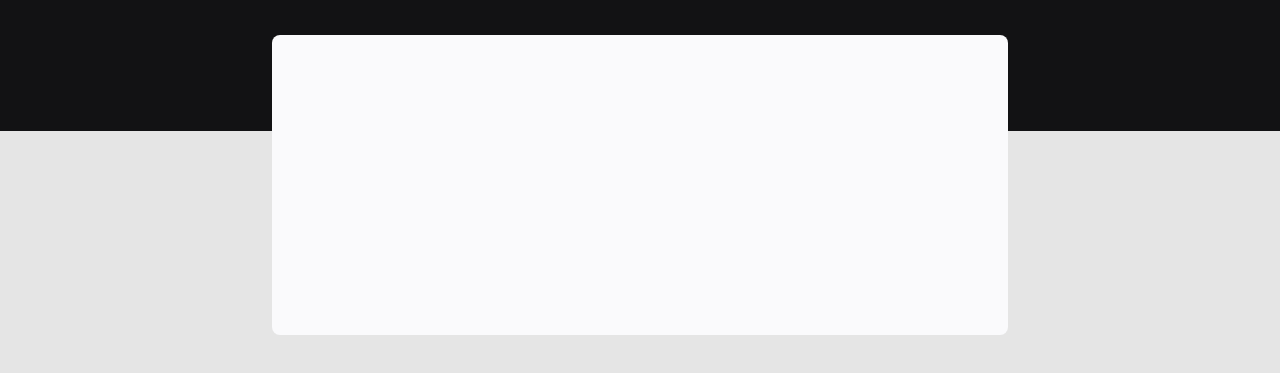
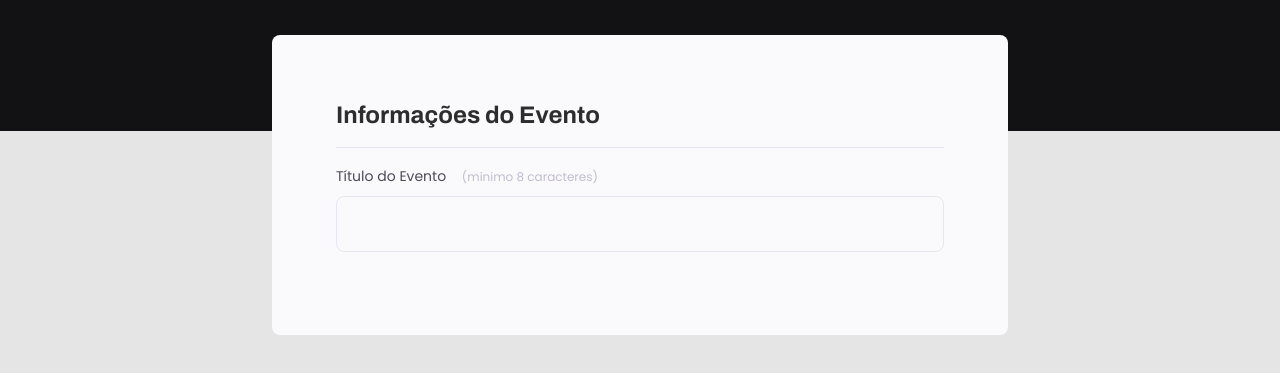
Before and after one commit to ciromarjr/Projeto03, a plain HTML site: page index.html in a window 1280 px wide. Shown: the part 237-610 px from the top of the page. Drawn offline with Linux system fonts and the light colour scheme.

Commit message:
Contraste Acessibilidade

```diff
--- a/index.html
+++ b/index.html
@@ -1,25 +1,36 @@
 <!DOCTYPE html>
 <html lang="pt-br">
   <head>
-  <link rel="preconnect" href="https://fonts.googleapis.com">
-  <link rel="preconnect" href="https://fonts.gstatic.com" crossorigin>
+    <link rel="preconnect" href="https://fonts.googleapis.com" />
+    <link rel="preconnect" href="https://fonts.gstatic.com" crossorigin />
 
-  <meta charset="UTF-8">
-  <meta name="viewport" content="width=device-width, initial-scale=1.0">
+    <meta charset="UTF-8" />
+    <meta name="viewport" content="width=device-width, initial-scale=1.0" />
     <title>Crie seu evento</title>
 
-  <link rel="stylesheet" href="style.css">
+    <link rel="stylesheet" href="style.css" />
 
-  <link href="https://fonts.googleapis.com/css2?family=Archivo:wght@600;700&family=Poppins&display=swap" rel="stylesheet">
+    <link
+      href="https://fonts.googleapis.com/css2?family=Archivo:wght@600;700&family=Poppins&display=swap"
+      rel="stylesheet"
+    />
   </head>
   <body>
     <div class="page">
       <header>
         <h1>Crie e compartilhe seu evento.</h1>
-      <p>O primeiro passo, é preencher esse
-        formulário de inscrição.</p>
+        <p>O primeiro passo, é preencher esse formulário de inscrição.</p>
       </header>
-    <form >
+      <form>
+        <fieldset>
+          <legend>Informações do Evento</legend>
+          <div class="input-wrapper">
+            <label for="event-title"
+              >Título do Evento <span> (minimo 8 caracteres) </span></label
+            >
+            <input type="text" id="event-title" />
+          </div>
+        </fieldset>
       </form>
     </div>
   </body>
--- a/style.css
+++ b/style.css
@@ -1,3 +1,12 @@
+* {
+  margin: 0;
+  padding: 0;
+  box-sizing: border-box;
+}
+body, input, button, select, textarea {
+  font-family: 'Poppins', sans-serif;
+}
+
 body {
   font-family: 'Poppins', sans-serif;
 
@@ -33,6 +42,8 @@ header h1 {
   font-size: 36px;
   line-height: 42px;
   color: white;
+
+  margin-bottom: 24px;
 }
 
 header p {
@@ -47,5 +58,53 @@ form {
   background: #FAFAFC;
   border-radius: 8px;
   min-height: 300px;
+padding: 64px;
+}
+
+fieldset {
+  border: 0;
 
 }
+fieldset legend{
+  font-family: 'Archivo', sans-serif;
+  font-weight: bold;
+  font-size: 24px;
+  line-height: 32px;
+  color: #2D2D2D;
+  margin-bottom: 16px;
+  width: 100%;
+  border-bottom: 1px solid #E6E6F0;
+  padding-bottom: 16px;
+}
+.input-wrapper {
+  display: flex;
+  flex-direction: column;
+}
+.input-wrapper label {
+  font-size: 14px;
+  line-height: 24px;
+
+  color: #4e4958;
+
+  margin-bottom: 8px;
+}
+
+.input-wrapper label span {
+  margin-left: 12px;
+  font-size: 12px;
+  line-height: 20px;
+  color: #c1bccc;
+}
+.input-wrapper input {
+  background: #fafafc;
+  border: 1px solid #E6E6F0;
+  border-radius: 8px;
+
+  height: 56px;
+  padding: 0 24px;
+font-size: 16px;
+line-height: 26px;
+
+color: #c1bccc;
+
+}
```
Lines whose indentation alone changed are shown as unchanged.
